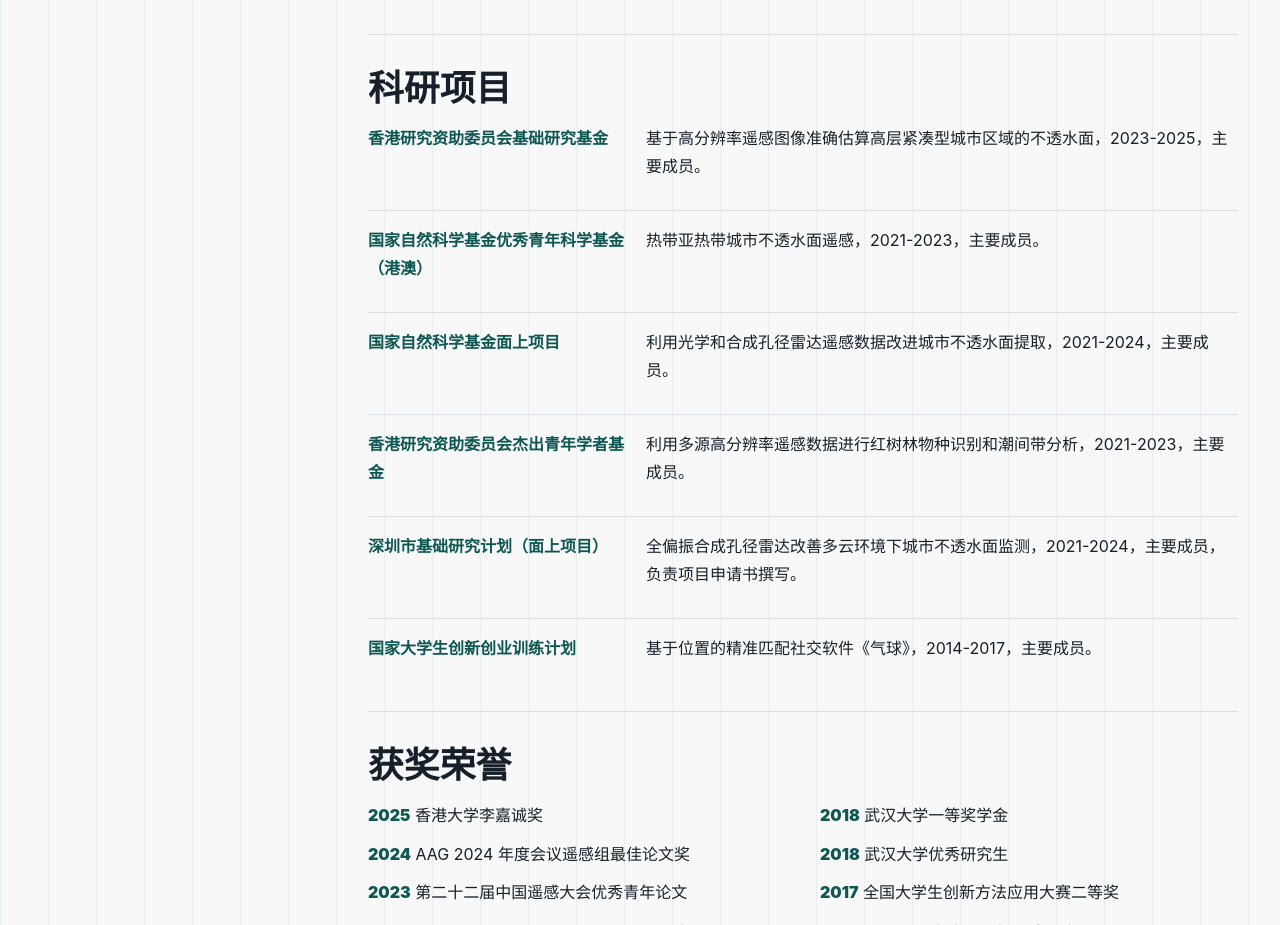
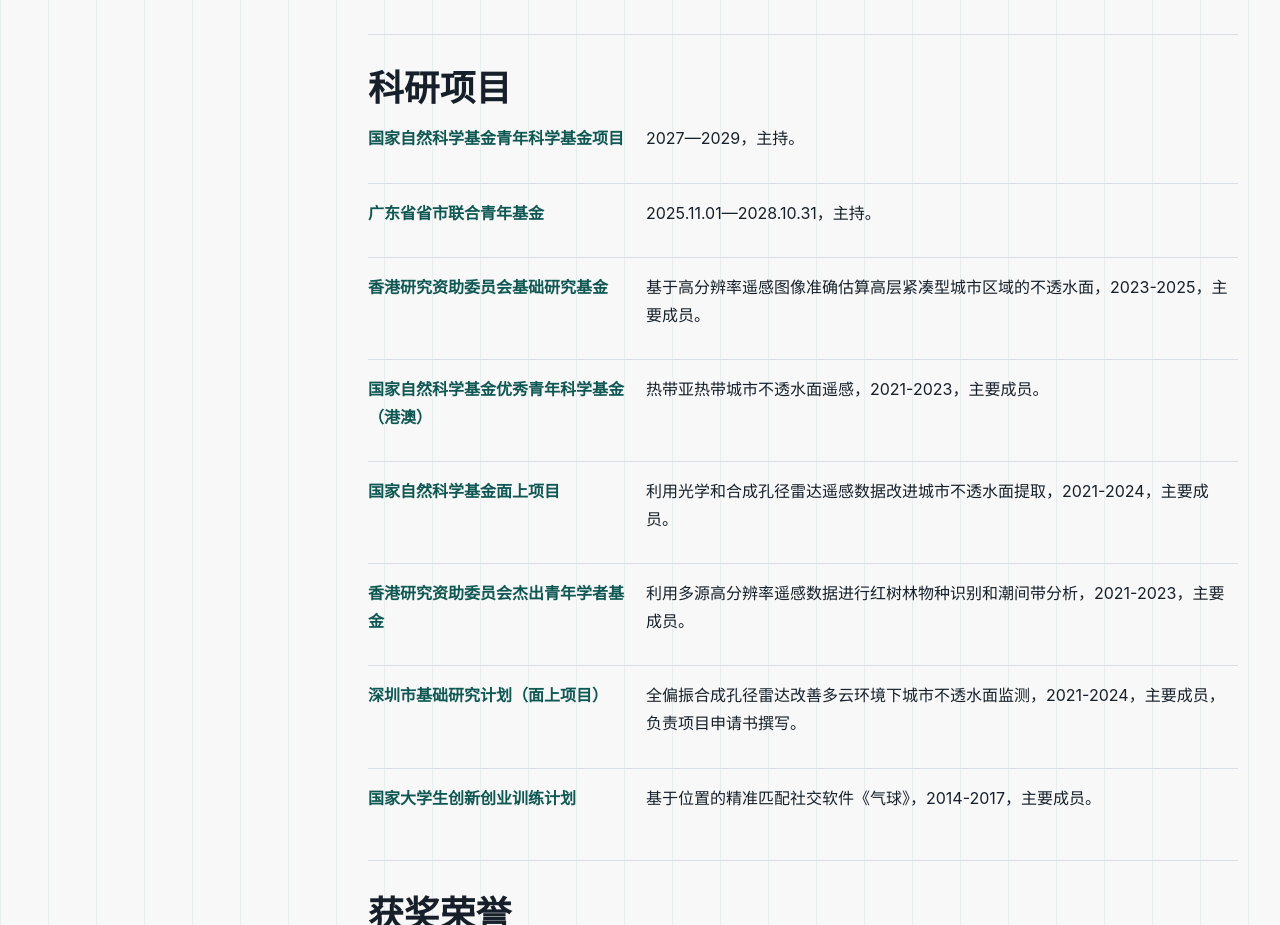
Before and after one commit to JingLING-RS/JingLING-RS.github.io, a plain HTML site: page index.html in a window 1280 px wide. Shown: the part 3720-4645 px from the top of the page. Drawn offline with Linux system fonts and the light colour scheme.

Commit message:
Add two research grants led by Jing Ling

```diff
--- a/index.html
+++ b/index.html
@@ -366,6 +366,14 @@
           <h2 id="projects-title">科研项目</h2>
           <ol class="project-list">
             <li>
+              <strong>国家自然科学基金青年科学基金项目</strong>
+              <span>2027—2029，主持。</span>
+            </li>
+            <li>
+              <strong>广东省省市联合青年基金</strong>
+              <span>2025.11.01—2028.10.31，主持。</span>
+            </li>
+            <li>
               <strong>香港研究资助委员会基础研究基金</strong>
               <span>基于高分辨率遥感图像准确估算高层紧凑型城市区域的不透水面，2023-2025，主要成员。</span>
             </li>
```
